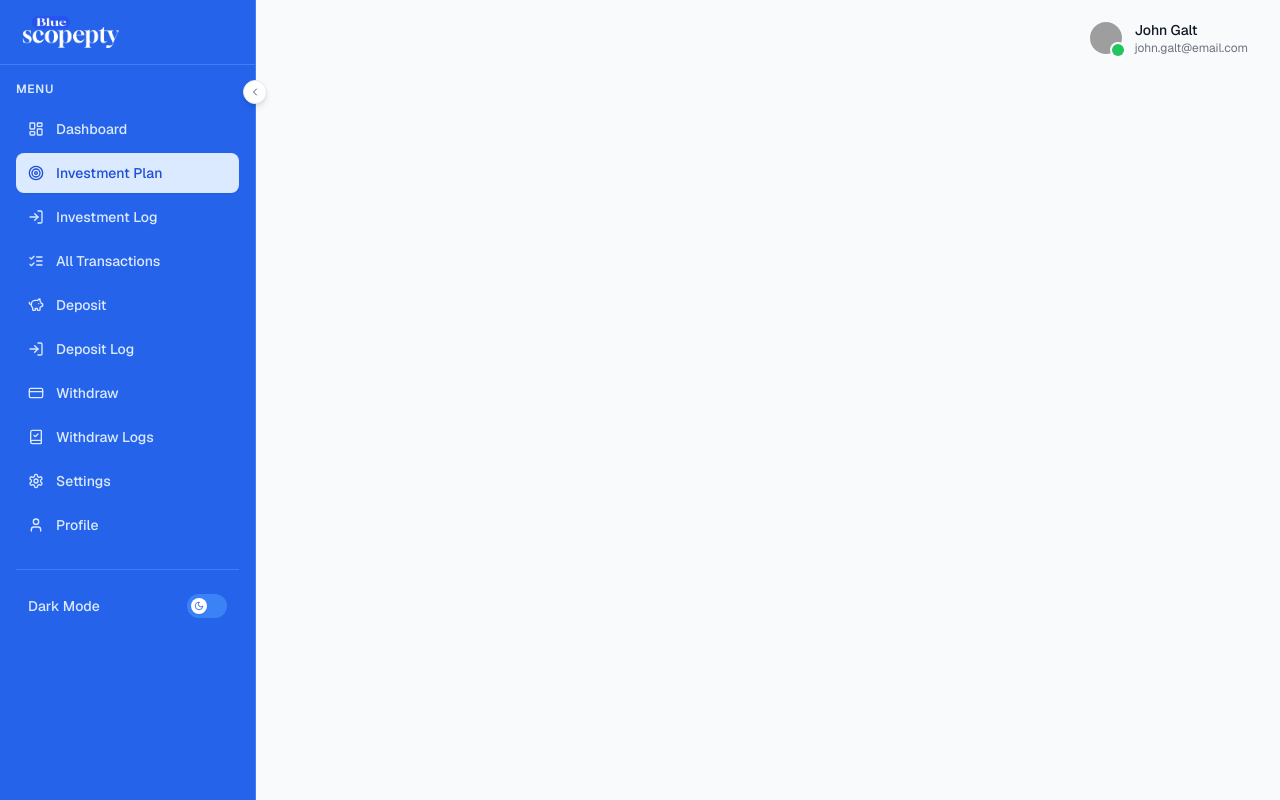
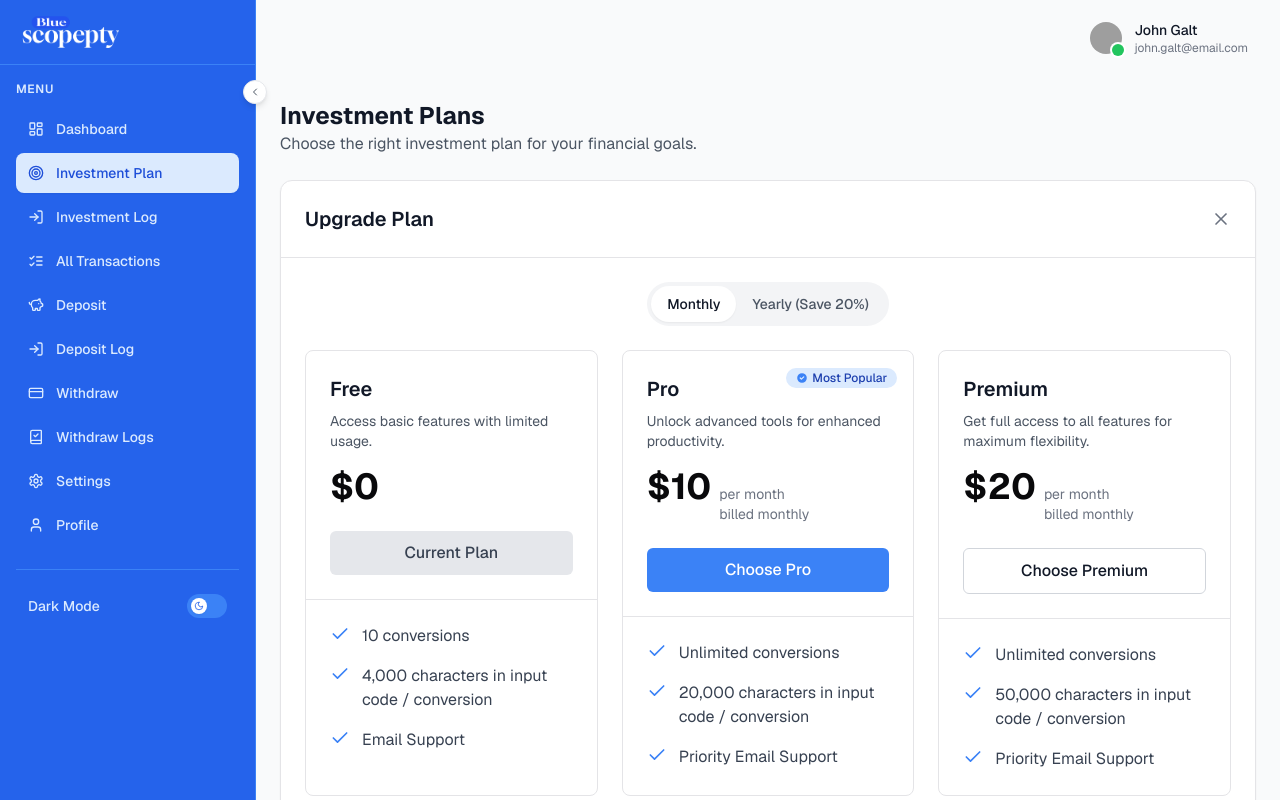
Before and after one commit to Mmesomadavid/bluescope-client, a React (Vite) app: page /dashboard/investment-plan in a window 1280 px wide. Built offline with nearby package versions, Linux system fonts and the light colour scheme; grey boxes are pictures that could not be loaded.

Commit message:
made new changes

```diff
--- a/src/pages/Dashboard/InvestmentPlan.tsx
+++ b/src/pages/Dashboard/InvestmentPlan.tsx
@@ -1,10 +1,218 @@
+import React, { useState } from "react";
+import { Check, X } from 'lucide-react';
 
-const InvestmentPlan = () => {
+const InvestmentPlan: React.FC = () => {
+  const [billingCycle, setBillingCycle] = useState<"monthly" | "yearly">("monthly");
+
+  // Calculate yearly prices (20% discount)
+  const getPrice = (monthlyPrice: number) => {
+    if (billingCycle === "yearly") {
+      return (monthlyPrice * 12 * 0.8).toFixed(0);
+    }
+    return monthlyPrice;
+  };
+
   return (
-    <div>
+    <div className="space-y-6">
+      <div>
+        <h1 className="text-2xl font-bold text-gray-900">Investment Plans</h1>
+        <p className="text-gray-600">Choose the right investment plan for your financial goals.</p>
+      </div>
 
+      <div className="bg-white rounded-xl shadow-sm border overflow-hidden">
+        <div className="p-6 border-b">
+          <div className="flex items-center justify-between">
+            <h2 className="text-xl font-semibold text-gray-900">Upgrade Plan</h2>
+            <button className="text-gray-500 hover:text-gray-700">
+              <X className="w-5 h-5" />
+              <span className="sr-only">Close</span>
+            </button>
+          </div>
+        </div>
+
+        {/* Billing toggle */}
+        <div className="flex justify-center p-6">
+          <div className="inline-flex items-center bg-gray-100 rounded-full p-1">
+            <button
+              onClick={() => setBillingCycle("monthly")}
+              className={`px-4 py-2 text-sm font-medium rounded-full transition-colors ${
+                billingCycle === "monthly"
+                  ? "bg-white shadow-sm text-gray-900"
+                  : "text-gray-600 hover:text-gray-900"
+              }`}
+            >
+              Monthly
+            </button>
+            <button
+              onClick={() => setBillingCycle("yearly")}
+              className={`px-4 py-2 text-sm font-medium rounded-full transition-colors ${
+                billingCycle === "yearly"
+                  ? "bg-white shadow-sm text-gray-900"
+                  : "text-gray-600 hover:text-gray-900"
+              }`}
+            >
+              Yearly (Save 20%)
+            </button>
+          </div>
+        </div>
+
+        {/* Pricing cards */}
+        <div className="px-6 pb-6">
+          <div className="grid grid-cols-1 md:grid-cols-3 gap-6">
+            {/* Free Plan */}
+            <div className="border rounded-lg overflow-hidden bg-white">
+              <div className="p-6">
+                <h3 className="text-xl font-semibold text-gray-900">Free</h3>
+                <p className="text-gray-600 mt-2 text-sm">
+                  Access basic features with limited usage.
+                </p>
+                <div className="mt-4 flex items-baseline">
+                  <span className="text-4xl font-bold">$0</span>
+                </div>
+                <button className="mt-6 w-full py-2.5 px-4 bg-gray-200 text-gray-700 font-medium rounded-md hover:bg-gray-300 transition-colors">
+                  Current Plan
+                </button>
+              </div>
+              <div className="border-t p-6 space-y-4">
+                <div className="flex items-start">
+                  <Check className="w-5 h-5 text-blue-500 flex-shrink-0 mr-3" />
+                  <span className="text-gray-700">10 conversions</span>
+                </div>
+                <div className="flex items-start">
+                  <Check className="w-5 h-5 text-blue-500 flex-shrink-0 mr-3" />
+                  <span className="text-gray-700">
+                    4,000 characters in input code / conversion
+                  </span>
+                </div>
+                <div className="flex items-start">
+                  <Check className="w-5 h-5 text-blue-500 flex-shrink-0 mr-3" />
+                  <span className="text-gray-700">Email Support</span>
+                </div>
+              </div>
+            </div>
+
+            {/* Pro Plan */}
+            <div className="border rounded-lg overflow-hidden bg-white relative">
+              <div className="absolute top-0 right-0 mt-4 mr-4">
+                <span className="inline-flex items-center px-2.5 py-0.5 rounded-full text-xs font-medium bg-blue-100 text-blue-800">
+                  <svg className="mr-1 h-3 w-3 text-blue-500" fill="currentColor" viewBox="0 0 20 20">
+                    <path fillRule="evenodd" d="M10 18a8 8 0 100-16 8 8 0 000 16zm3.707-9.293a1 1 0 00-1.414-1.414L9 10.586 7.707 9.293a1 1 0 00-1.414 1.414l2 2a1 1 0 001.414 0l4-4z" clipRule="evenodd" />
+                  </svg>
+                  Most Popular
+                </span>
+              </div>
+              <div className="p-6">
+                <h3 className="text-xl font-semibold text-gray-900">Pro</h3>
+                <p className="text-gray-600 mt-2 text-sm">
+                  Unlock advanced tools for enhanced productivity.
+                </p>
+                <div className="mt-4 flex items-baseline">
+                  <span className="text-4xl font-bold">${getPrice(10)}</span>
+                  {billingCycle === "monthly" && (
+                    <span className="ml-2 text-gray-500 text-sm">
+                      per month<br />billed monthly
+                    </span>
+                  )}
+                  {billingCycle === "yearly" && (
+                    <span className="ml-2 text-gray-500 text-sm">
+                      per year<br />billed annually
+                    </span>
+                  )}
+                </div>
+                <button className="mt-6 w-full py-2.5 px-4 bg-blue-500 text-white font-medium rounded-md hover:bg-blue-600 transition-colors">
+                  Choose Pro
+                </button>
+              </div>
+              <div className="border-t p-6 space-y-4">
+                <div className="flex items-start">
+                  <Check className="w-5 h-5 text-blue-500 flex-shrink-0 mr-3" />
+                  <span className="text-gray-700">Unlimited conversions</span>
+                </div>
+                <div className="flex items-start">
+                  <Check className="w-5 h-5 text-blue-500 flex-shrink-0 mr-3" />
+                  <span className="text-gray-700">
+                    20,000 characters in input code / conversion
+                  </span>
+                </div>
+                <div className="flex items-start">
+                  <Check className="w-5 h-5 text-blue-500 flex-shrink-0 mr-3" />
+                  <span className="text-gray-700">Priority Email Support</span>
+                </div>
+              </div>
+            </div>
+
+            {/* Premium Plan */}
+            <div className="border rounded-lg overflow-hidden bg-white">
+              <div className="p-6">
+                <h3 className="text-xl font-semibold text-gray-900">Premium</h3>
+                <p className="text-gray-600 mt-2 text-sm">
+                  Get full access to all features for maximum flexibility.
+                </p>
+                <div className="mt-4 flex items-baseline">
+                  <span className="text-4xl font-bold">${getPrice(20)}</span>
+                  {billingCycle === "monthly" && (
+                    <span className="ml-2 text-gray-500 text-sm">
+                      per month<br />billed monthly
+                    </span>
+                  )}
+                  {billingCycle === "yearly" && (
+                    <span className="ml-2 text-gray-500 text-sm">
+                      per year<br />billed annually
+                    </span>
+                  )}
+                </div>
+                <button className="mt-6 w-full py-2.5 px-4 bg-white border border-gray-300 text-gray-900 font-medium rounded-md hover:bg-gray-50 transition-colors">
+                  Choose Premium
+                </button>
+              </div>
+              <div className="border-t p-6 space-y-4">
+                <div className="flex items-start">
+                  <Check className="w-5 h-5 text-blue-500 flex-shrink-0 mr-3" />
+                  <span className="text-gray-700">Unlimited conversions</span>
+                </div>
+                <div className="flex items-start">
+                  <Check className="w-5 h-5 text-blue-500 flex-shrink-0 mr-3" />
+                  <span className="text-gray-700">
+                    50,000 characters in input code / conversion
+                  </span>
+                </div>
+                <div className="flex items-start">
+                  <Check className="w-5 h-5 text-blue-500 flex-shrink-0 mr-3" />
+                  <span className="text-gray-700">Priority Email Support</span>
+                </div>
+              </div>
+            </div>
+          </div>
+        </div>
+
+        {/* All premium plans include */}
+        <div className="px-6 pb-6">
+          <div className="text-center">
+            <h3 className="text-sm font-medium text-gray-500 uppercase tracking-wider mb-4">
+              All premium plans include:
+            </h3>
+            <div className="flex flex-wrap justify-center gap-3">
+              <span className="inline-flex items-center px-3 py-1.5 rounded-full text-sm font-medium bg-gray-100 text-gray-800">
+                Faster Conversions with Streamed Responses
+              </span>
+              <span className="inline-flex items-center px-3 py-1.5 rounded-full text-sm font-medium bg-gray-100 text-gray-800">
+                Code Generation Tool
+              </span>
+              <span className="inline-flex items-center px-3 py-1.5 rounded-full text-sm font-medium bg-gray-100 text-gray-800">
+                Code Explanation Tool
+              </span>
+              <span className="inline-flex items-center px-3 py-1.5 rounded-full text-sm font-medium bg-gray-100 text-gray-800">
+                14-day Money Back Guarantee
+              </span>
+              <span className="inline-flex items-center px-3 py-1.5 rounded-full text-sm font-medium bg-gray-100 text-gray-800">
+                Cancel Anytime
+              </span>
+            </div>
+          </div>
+        </div>
+      </div>
     </div>
   );
-}
+};
 
 export default InvestmentPlan;
```
